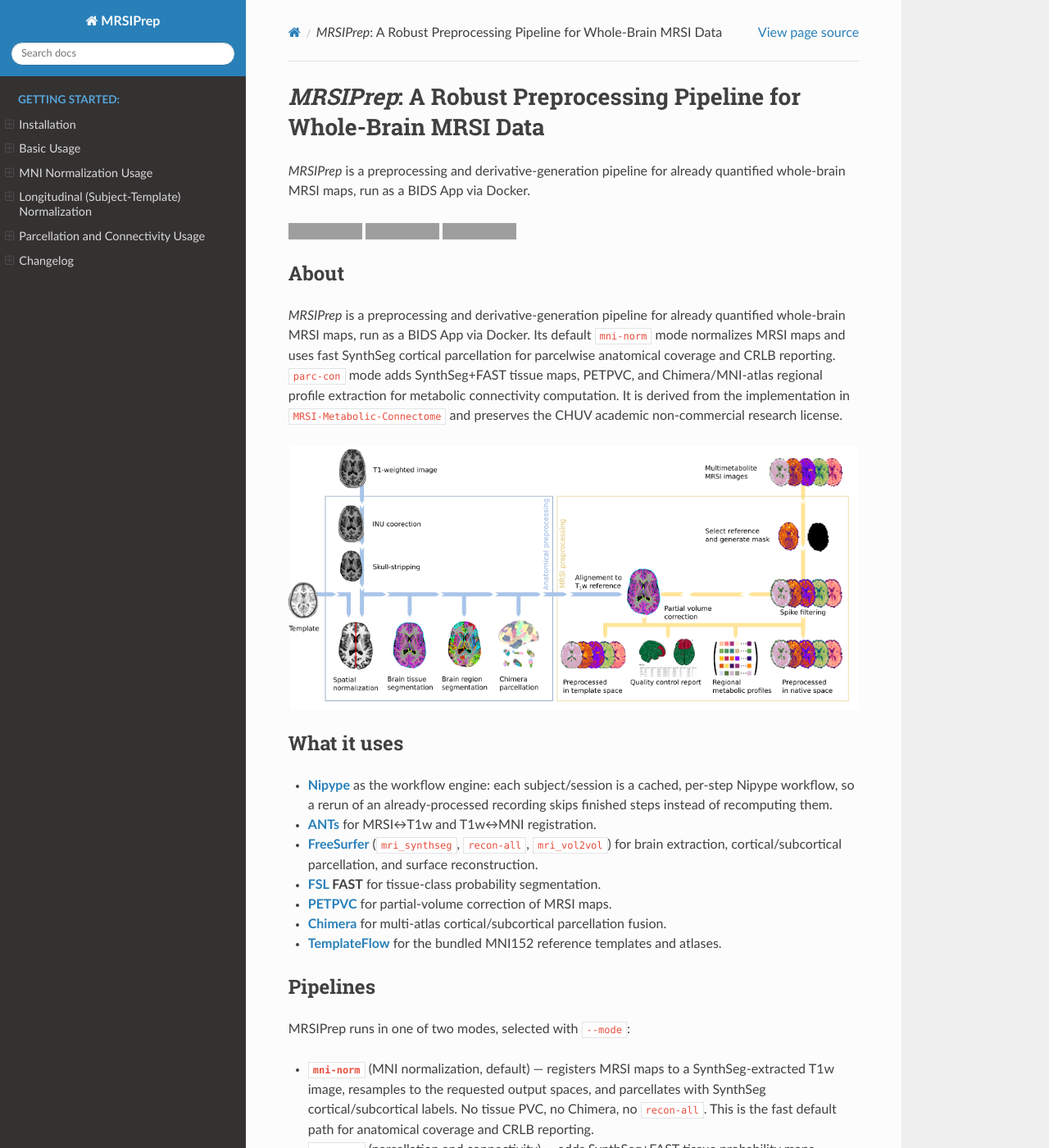
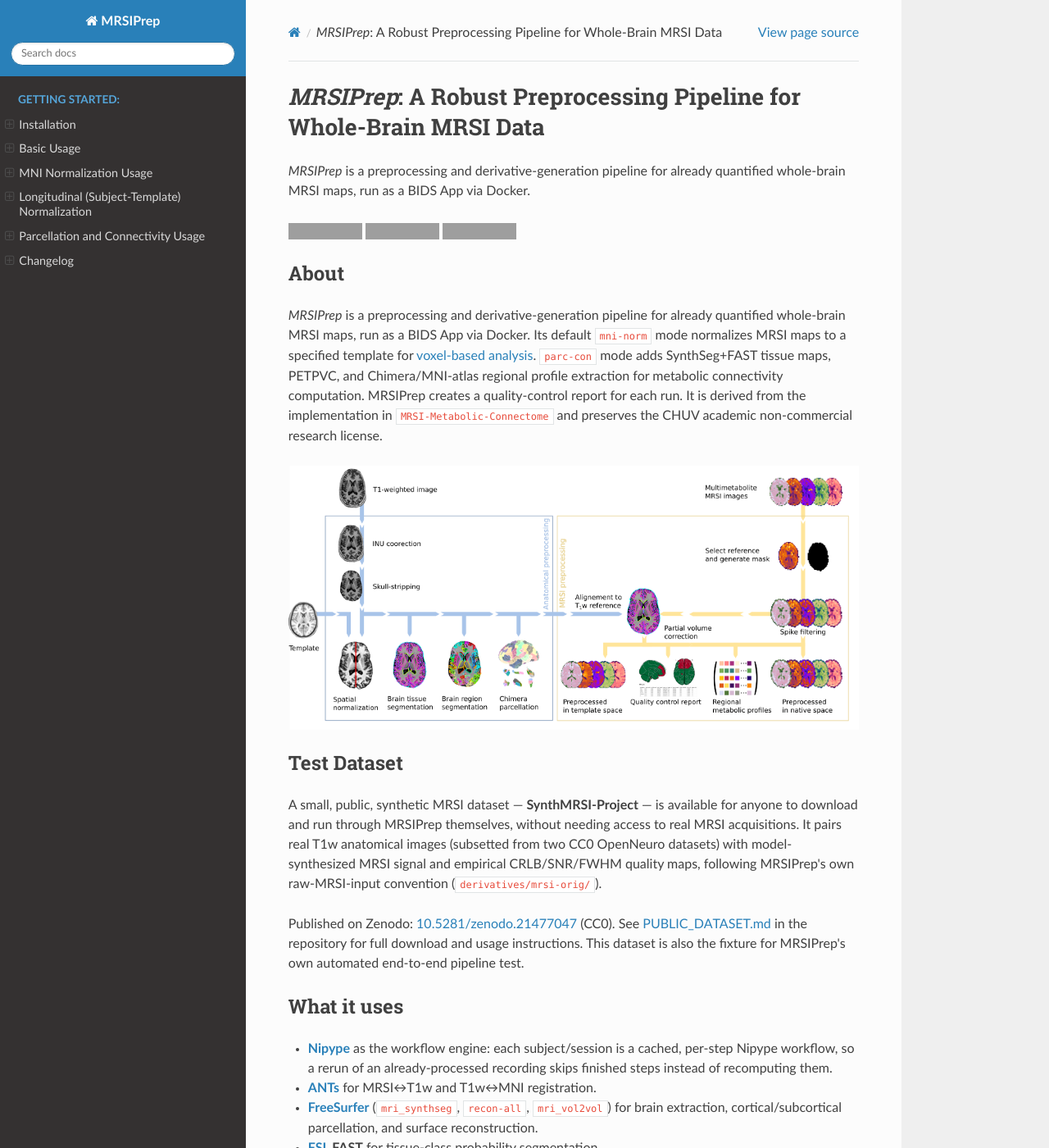
Before and after one commit to MRSI-Psychosis-UP/MRSIPrep, a Sphinx documentation site: the page built from docs/index.md, in a window 1280 px wide and 1400 px high. Shown: the whole window at 82% size. Built offline with Sphinx 7.4.7 and the Read the Docs theme 3.1.0, drawn with Linux system fonts in a browser that asks for light colours; grey boxes are pictures that could not be loaded.

Commit message:
Update About section (mni-norm -> VLAD link, per-run QC report) and add Test Dataset section to Read the Docs
Mirrors README.md's About wording and adds the same SynthMRSI-Project
section already in the README, so the two stay consistent.

```diff
--- a/docs/index.md
+++ b/docs/index.md
@@ -10,14 +10,32 @@
 ## About
 
 *MRSIPrep* is a preprocessing and derivative-generation pipeline for already
-quantified whole-brain MRSI maps, run as a BIDS App via Docker. Its default `mni-norm` mode normalizes MRSI
-maps and uses fast SynthSeg cortical parcellation for parcelwise anatomical
-coverage and CRLB reporting. `parc-con` mode adds SynthSeg+FAST tissue maps,
-PETPVC, and Chimera/MNI-atlas regional profile extraction for metabolic connectivity computation.
+quantified whole-brain MRSI maps, run as a BIDS App via Docker. Its default
+`mni-norm` mode normalizes MRSI maps to a specified template for
+[voxel-based analysis](https://github.com/MRSI-Psychosis-UP/VLAD).
+`parc-con` mode adds SynthSeg+FAST tissue maps, PETPVC, and Chimera/MNI-atlas
+regional profile extraction for metabolic connectivity computation. MRSIPrep
+creates a quality-control report for each run.
 It is derived from the implementation in `MRSI-Metabolic-Connectome` and preserves the CHUV
 academic non-commercial research license.
 
 ![MRSIPrep pipeline schematic](figures/pipeline_schematic.png)
+
+## Test Dataset
+
+A small, public, synthetic MRSI dataset — **SynthMRSI-Project** — is
+available for anyone to download and run through MRSIPrep themselves,
+without needing access to real MRSI acquisitions. It pairs real T1w
+anatomical images (subsetted from two CC0 OpenNeuro datasets) with
+model-synthesized MRSI signal and empirical CRLB/SNR/FWHM quality maps,
+following MRSIPrep's own raw-MRSI-input convention
+(`derivatives/mrsi-orig/`).
+
+Published on Zenodo:
+[10.5281/zenodo.21477047](https://doi.org/10.5281/zenodo.21477047) (CC0).
+See [PUBLIC_DATASET.md](https://github.com/MRSI-Psychosis-UP/MRSIPrep/blob/main/PUBLIC_DATASET.md)
+in the repository for full download and usage instructions. This dataset is
+also the fixture for MRSIPrep's own automated end-to-end pipeline test.
 
 ## What it uses
 
```
Also changed, not shown: README.md (+6 -4 lines).
